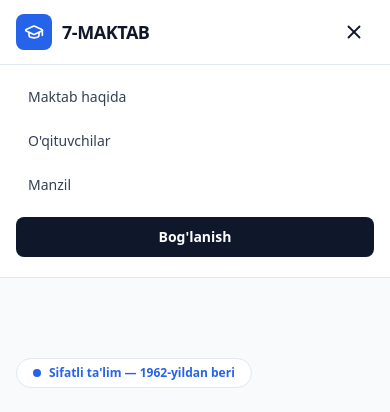
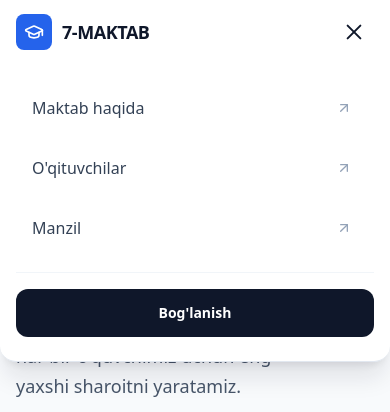
Before and after one commit to mrb1lal/7-maktab, a Next.js app: page / in a window 390 px wide. Both pictures are taken after a click on the button "Menyuni ochish". Shown: the top 412 px of the page. Built offline with nearby package versions, Linux system fonts and the light colour scheme.

Commit message:
feat: professional animated mobile menu (hamburger->X, stagger, backdrop, esc/scroll-lock)

```diff
--- a/src/components/Header.jsx
+++ b/src/components/Header.jsx
@@ -1,8 +1,9 @@
 "use client";
 
-import { useState } from "react";
+import { useEffect, useState } from "react";
 import Link from "next/link";
-import { GraduationCap, Menu, X } from "lucide-react";
+import { AnimatePresence, motion } from "framer-motion";
+import { GraduationCap, ArrowUpRight } from "lucide-react";
 import { schoolData } from "@/data/mockData";
 
 const NAV_LINKS = [
@@ -11,8 +12,54 @@ const NAV_LINKS = [
   { label: "Manzil", href: "#contact" },
 ];
 
+const navVariants = {
+  hidden: { opacity: 0, y: -16 },
+  visible: {
+    opacity: 1,
+    y: 0,
+    transition: { duration: 0.3, ease: "easeOut" },
+  },
+  exit: {
+    opacity: 0,
+    y: -16,
+    transition: { duration: 0.2, ease: "easeIn" },
+  },
+};
+
+const listVariants = {
+  hidden: {},
+  visible: {
+    transition: { staggerChildren: 0.06, delayChildren: 0.04 },
+  },
+};
+
+const itemVariants = {
+  hidden: { opacity: 0, x: -14 },
+  visible: {
+    opacity: 1,
+    x: 0,
+    transition: { duration: 0.35, ease: "easeOut" },
+  },
+};
+
 export default function Header() {
   const [menuOpen, setMenuOpen] = useState(false);
+
+  useEffect(() => {
+    if (!menuOpen) return;
+
+    const onKeyDown = (event) => {
+      if (event.key === "Escape") setMenuOpen(false);
+    };
+
+    document.addEventListener("keydown", onKeyDown);
+    document.body.style.overflow = "hidden";
+
+    return () => {
+      document.removeEventListener("keydown", onKeyDown);
+      document.body.style.overflow = "";
+    };
+  }, [menuOpen]);
 
   return (
     <header className="sticky top-0 z-50 border-b border-slate-200 bg-white/90 backdrop-blur-md">
@@ -51,37 +98,90 @@ export default function Header() {
         <button
           type="button"
           onClick={() => setMenuOpen((open) => !open)}
-          className="flex h-10 w-10 items-center justify-center rounded-lg text-ink transition-colors hover:bg-surface md:hidden"
+          className="relative flex h-10 w-10 items-center justify-center rounded-lg bg-transparent text-ink transition-colors hover:bg-surface hover:text-accent md:hidden"
           aria-label={menuOpen ? "Menyuni yopish" : "Menyuni ochish"}
           aria-expanded={menuOpen}
+          aria-controls="mobile-menu"
         >
-          {menuOpen ? <X size={22} /> : <Menu size={22} />}
+          <span
+            aria-hidden="true"
+            className={`absolute left-1/2 top-1/2 h-0.5 w-5 rounded-full bg-current transition-all duration-300 ease-out ${
+              menuOpen
+                ? "-translate-x-1/2 -translate-y-1/2 rotate-45"
+                : "-translate-x-1/2 -translate-y-[calc(50%+5px)] rotate-0"
+            }`}
+          />
+          <span
+            aria-hidden="true"
+            className={`absolute left-1/2 top-1/2 h-0.5 w-5 rounded-full bg-current transition-all duration-300 ease-out ${
+              menuOpen
+                ? "-translate-x-1/2 -translate-y-1/2 -rotate-45"
+                : "-translate-x-1/2 translate-y-[calc(50%+5px)] rotate-0"
+            }`}
+          />
         </button>
       </div>
 
+      <AnimatePresence>
         {menuOpen && (
-        <nav className="border-t border-slate-200 bg-white px-4 pb-5 pt-3 md:hidden">
-          <div className="flex flex-col gap-1">
+          <>
+            <motion.div
+              key="mobile-backdrop"
+              initial={{ opacity: 0 }}
+              animate={{ opacity: 1 }}
+              exit={{ opacity: 0 }}
+              transition={{ duration: 0.25 }}
+              onClick={() => setMenuOpen(false)}
+              className="fixed inset-0 top-16 z-40 cursor-pointer bg-ink/30 backdrop-blur-sm md:hidden"
+            />
+
+            <motion.nav
+              key="mobile-nav"
+              id="mobile-menu"
+              initial="hidden"
+              animate="visible"
+              exit="exit"
+              variants={navVariants}
+              className="absolute inset-x-0 top-16 z-50 rounded-b-2xl border-b border-slate-200 bg-white px-4 pb-6 pt-4 shadow-xl shadow-slate-900/10 md:hidden"
+            >
+              <motion.ul
+                variants={listVariants}
+                className="flex flex-col gap-1"
+              >
                 {NAV_LINKS.map((link) => (
+                  <motion.li key={link.href} variants={itemVariants}>
                     <Link
-                key={link.href}
                       href={link.href}
                       onClick={() => setMenuOpen(false)}
-                className="rounded-lg px-3 py-2.5 text-sm font-medium text-slate-700 transition-colors hover:bg-surface hover:text-accent"
+                      className="group flex items-center justify-between rounded-xl px-4 py-3.5 transition-colors hover:bg-surface"
                     >
+                      <span className="text-base font-medium text-slate-700 transition-colors group-hover:text-accent">
                         {link.label}
+                      </span>
+                      <span className="flex h-7 w-7 items-center justify-center rounded-lg text-slate-400 transition-colors group-hover:bg-accent group-hover:text-white">
+                        <ArrowUpRight size={16} />
+                      </span>
                     </Link>
+                  </motion.li>
                 ))}
+              </motion.ul>
+
+              <motion.div
+                variants={itemVariants}
+                className="mt-4 border-t border-slate-100 pt-4"
+              >
                 <Link
                   href="#contact"
                   onClick={() => setMenuOpen(false)}
-              className="mt-2 rounded-lg bg-ink px-4 py-2.5 text-center text-sm font-semibold text-white transition-colors hover:bg-accent"
+                  className="flex items-center justify-center gap-2 rounded-xl bg-ink px-4 py-3.5 text-sm font-semibold text-white transition-colors hover:bg-accent"
                 >
                   Bog'lanish
                 </Link>
-          </div>
-        </nav>
+              </motion.div>
+            </motion.nav>
+          </>
         )}
+      </AnimatePresence>
     </header>
   );
 }
```
Lines whose indentation alone changed are shown as unchanged.
